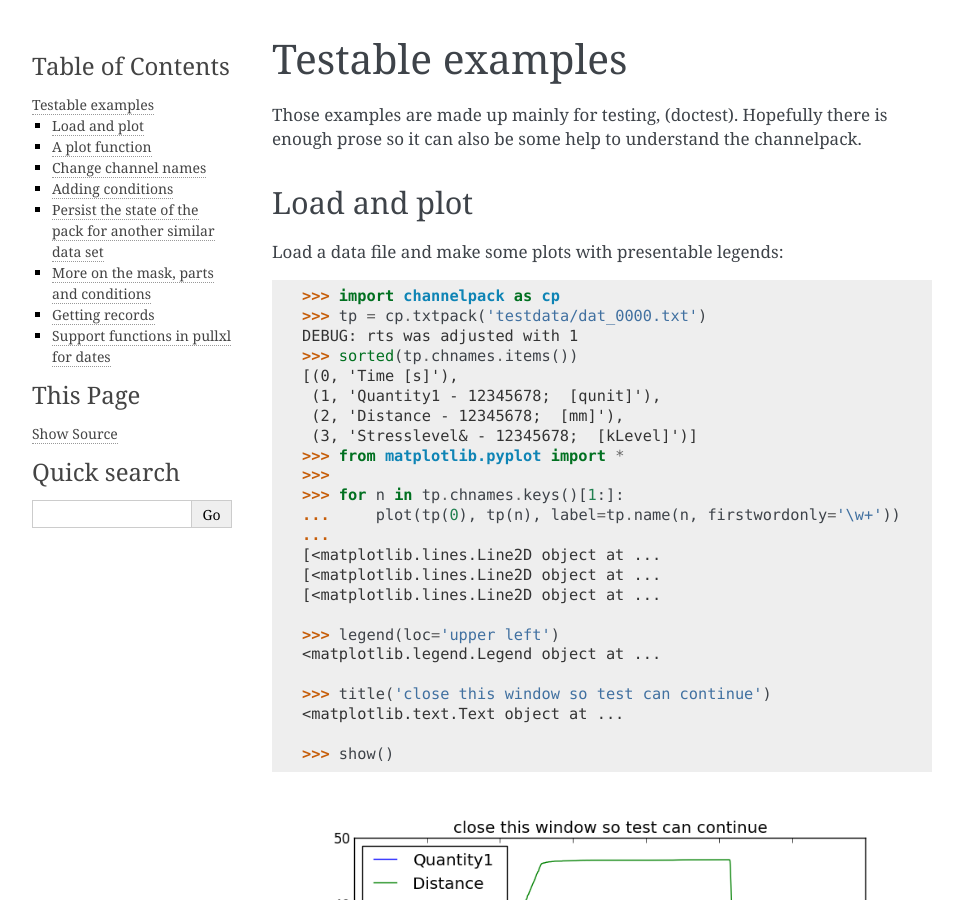
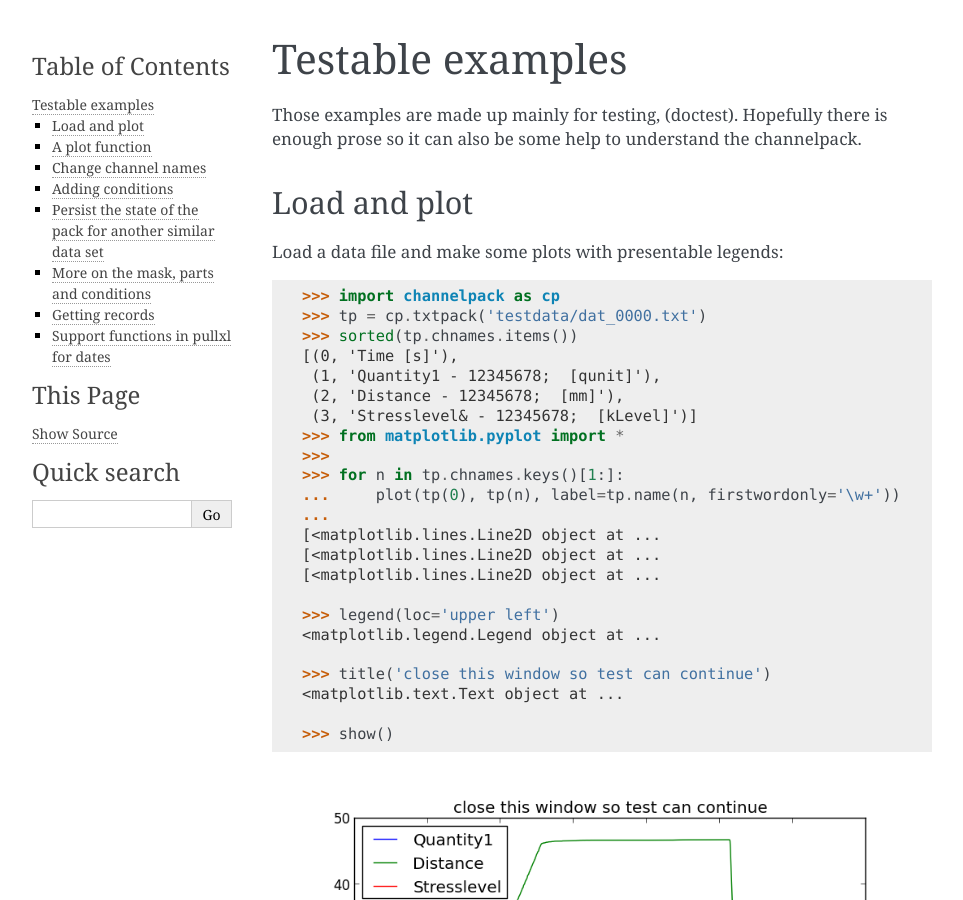
Before and after one commit to tomnor/channelpack, a Sphinx documentation site: the page built from docs/test_examples.rst, in a window 1280 px wide and 900 px high. Shown: the whole window, without its empty margins (148-1111 px from the left). Built offline with Sphinx 7.4.7, drawn with Linux system fonts in a browser that asks for light colours; some of the changed text lies outside the part shown.

Commit message:
remove debug print and version bump

```diff
--- a/channelpack/__init__.py
+++ b/channelpack/__init__.py
@@ -41,4 +41,4 @@ objects.
 
 from .pack import ChannelPack, txtpack, dbfpack, sheetpack
 
-__version__ = '0.3.0'
+__version__ = '0.3.1'
--- a/docs/overview_examples.rst
+++ b/docs/overview_examples.rst
@@ -412,7 +412,6 @@ The :func:`~channelpack.ChannelPack.name` method is maybe worth a mention. It ha
 some tricks to fiddle with the name returned. Consider this example:
 
     >>> tp = cp.txtpack('testdata/dat_0000.txt')
-    DEBUG: rts was adjusted with 1
     >>> tp.name(0)
     'Time [s]'
     >>> tp.name(1)
--- a/docs/test_examples.rst
+++ b/docs/test_examples.rst
@@ -12,7 +12,6 @@ Load a data file and make some plots with presentable legends::
 
     >>> import channelpack as cp
     >>> tp = cp.txtpack('testdata/dat_0000.txt')
-    DEBUG: rts was adjusted with 1
     >>> sorted(tp.chnames.items())
     [(0, 'Time [s]'),
      (1, 'Quantity1 - 12345678;  [qunit]'),
@@ -171,7 +170,6 @@ file. channelpack call this to do a
 Now get a new pack::
 
     >>> tp = cp.txtpack('testdata/dat_0000.txt')
-    DEBUG: rts was adjusted with 1
     >>> tp.pprint_conditions()
     cond1: None
     startcond1: None
@@ -329,7 +327,6 @@ If self.chnames is not None but contain names that is not OK for a namedtuple,
 an error is to be produced if fallback is not True, (True by default)::
 
     >>> tp = cp.txtpack('testdata/dat_0000.txt')
-    DEBUG: rts was adjusted with 1
     >>> sorted(tp.chnames.items())
     [(0, 'Time [s]'),
      (1, 'Quantity1 - 12345678;  [qunit]'),
```
Also changed, not shown: 1 other file.
